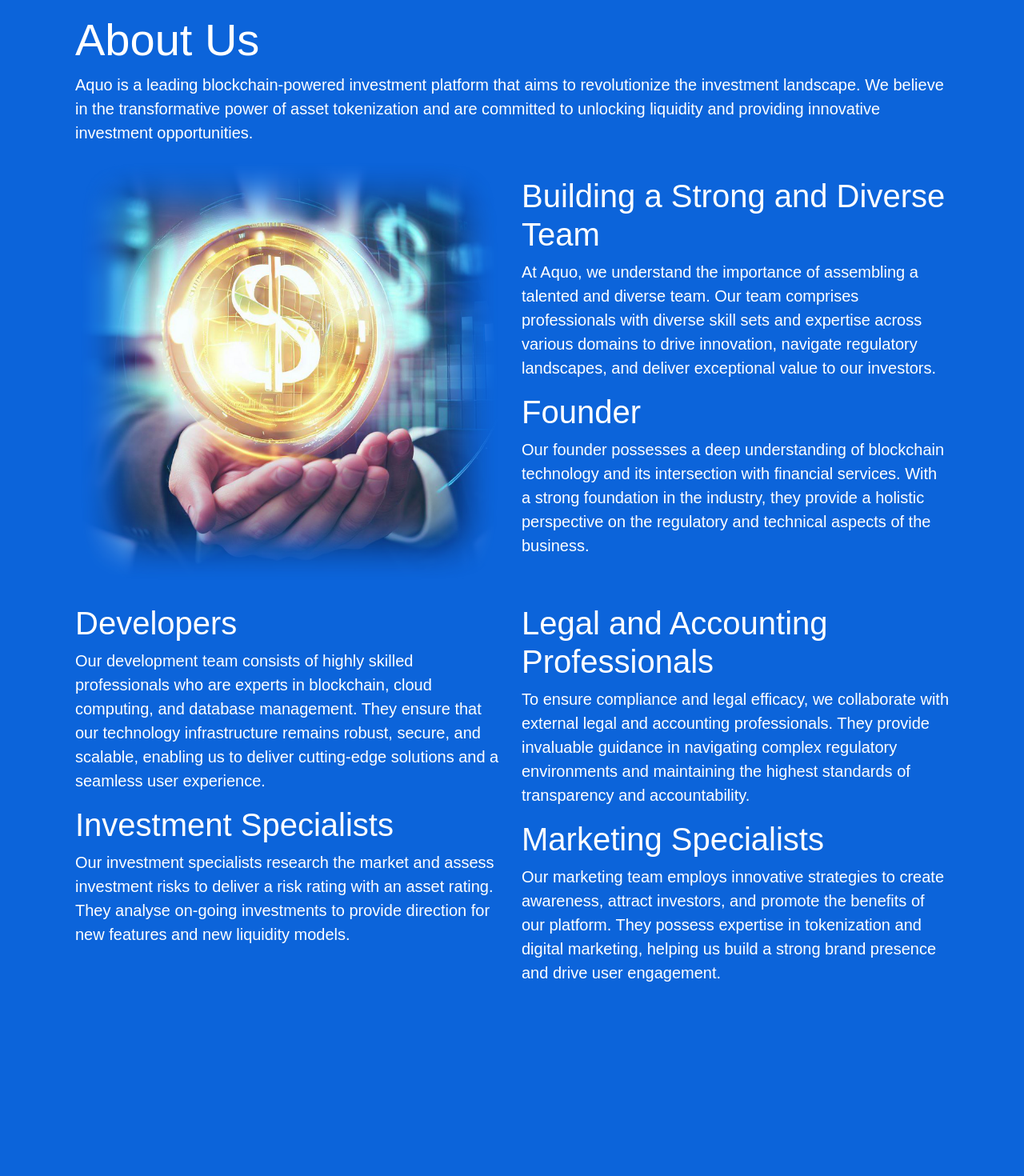
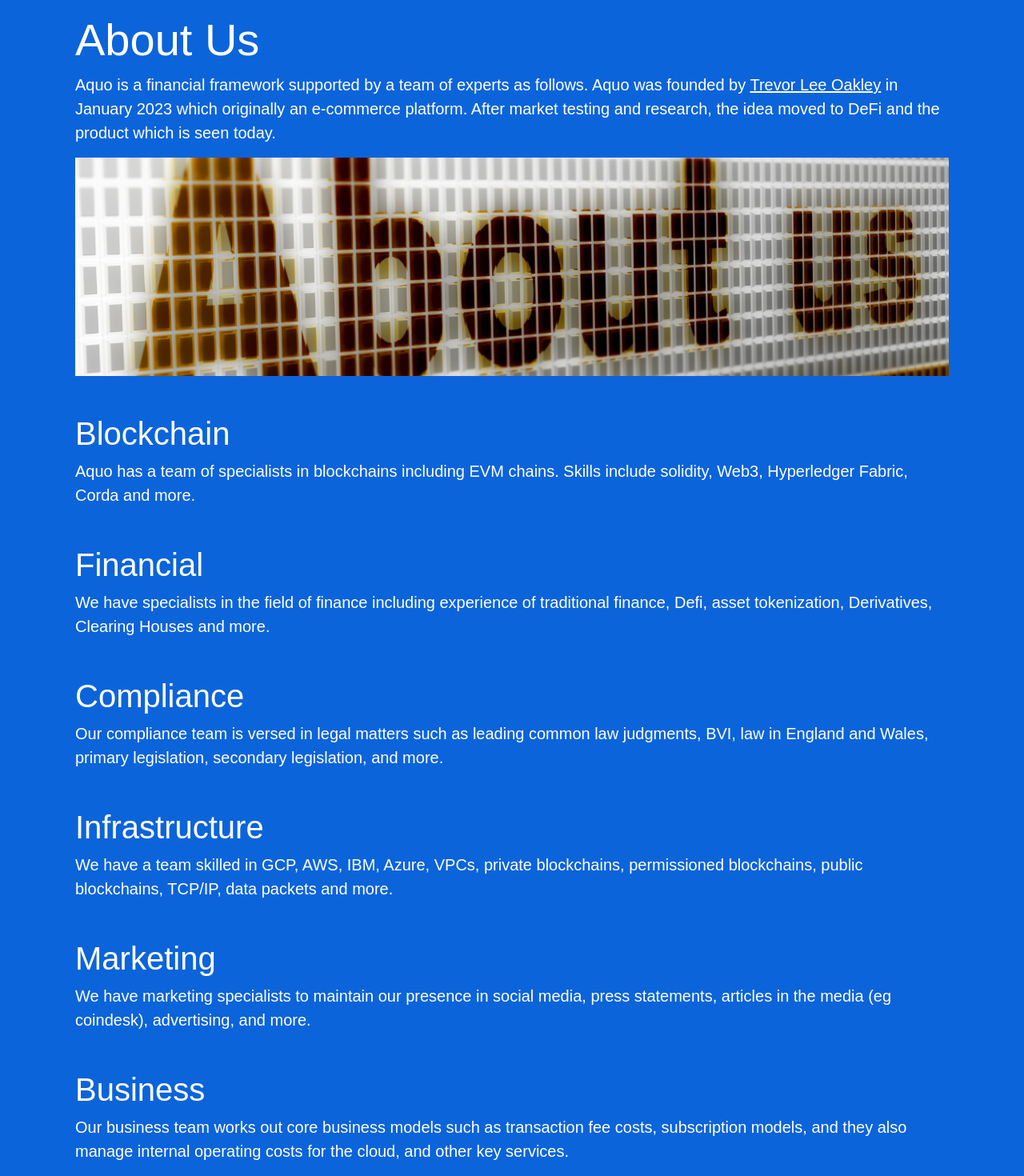
Before and after one commit to cryptotrader2023/aquo, a React (Create React App) app: page /about in a window 1280 px wide. Shown: the part 94-1564 px from the top of the page at 80% size. Before the commit the page ends 1341 px from the top, so only its background shows below. Built offline with nearby package versions, Linux system fonts and the light colour scheme.

Commit message:
about us

```diff
--- a/src/components/AboutUs.jsx
+++ b/src/components/AboutUs.jsx
@@ -6,52 +6,58 @@
       <div className="jumbotron mt-5">
         <h1 className="display-4">About Us</h1>
         <p className="lead">
-          Aquo is a leading blockchain-powered investment platform that aims to revolutionize the investment landscape. We believe in the transformative power of asset tokenization and are committed to unlocking liquidity and providing innovative investment opportunities.
+          Aquo is a financial framework supported by a team of experts as follows. Aquo was founded by <a href="https://uk.linkedin.com/in/trevorleeoakley" target="_blank" rel="noopener noreferrer" className="white-link">Trevor Lee Oakley</a> in January 2023 which originally an e-commerce platform. After market testing and research, the idea moved to DeFi and the product which is seen today.
         </p>
       </div>
 
       <div className="row">
-        <div className="col-md-6">
-          <img className="img-fluid" src="/aboutus.png" alt="Team Image" />
-        </div>
-        <div className="col-md-6">
-          <div className="mt-4">
-            <h2 className="display-6">Building a Strong and Diverse Team</h2>
-            <p className="lead">
-              At Aquo, we understand the importance of assembling a talented and diverse team. Our team comprises professionals with diverse skill sets and expertise across various domains to drive innovation, navigate regulatory landscapes, and deliver exceptional value to our investors.
-            </p>
-            <h4 className="display-6">Founder</h4>
-            <p className="lead">
-              Our founder possesses a deep understanding of blockchain technology and its intersection with financial services. With a strong foundation in the industry, they provide a holistic perspective on the regulatory and technical aspects of the business.
-            </p>
-          </div>
-        </div>
+        <div className="col-md-12">
+ <div className="text-center">
+        <img src="/aboutus.png" alt="About Us" className="img-fluid" />
+      </div>
+      </div>
       </div>
 
-      <div className="row mt-4">
-        <div className="col-md-6">
-          <h4 className="display-6">Developers</h4>
-          <p className="lead">
-            Our development team consists of highly skilled professionals who are experts in blockchain, cloud computing, and database management. They ensure that our technology infrastructure remains robust, secure, and scalable, enabling us to deliver cutting-edge solutions and a seamless user experience.
-          </p>
+      <div className="jumbotron mt-5">
+        <h1 className="display-6">Blockchain</h1>
+        <p className="lead">
+          Aquo has a team of specialists in blockchains including EVM chains. Skills include solidity, Web3, Hyperledger Fabric, Corda and more.
+        </p>
+      </div>
 
-          <h4 className="display-6">Investment Specialists</h4>
-          <p className="lead">
-            Our investment specialists research the market and assess investment risks to deliver a risk rating with an asset rating. They analyse on-going investments to provide direction for new features and new liquidity models.
+	  <div className="jumbotron mt-5">
+        <h1 className="display-6">Financial</h1>
+        <p className="lead">
+          We have specialists in the field of finance including experience of traditional finance, Defi, asset tokenization, Derivatives, Clearing Houses and more.
         </p>
-	  </div>
+      </div>
 
-        <div className="col-md-6">
-          <h4 className="display-6">Legal and Accounting Professionals</h4>
-          <p className="lead">
-            To ensure compliance and legal efficacy, we collaborate with external legal and accounting professionals. They provide invaluable guidance in navigating complex regulatory environments and maintaining the highest standards of transparency and accountability.
-          </p>
+	  <div className="jumbotron mt-5">
+        <h1 className="display-6">Compliance</h1>
+        <p className="lead">
+           Our compliance team is versed in legal matters such as leading common law judgments, BVI, law in England and Wales, primary legislation, secondary legislation, and more.
+        </p>
+      </div>
 
-          <h4 className="display-6">Marketing Specialists</h4>
-          <p className="lead">
-            Our marketing team employs innovative strategies to create awareness, attract investors, and promote the benefits of our platform. They possess expertise in tokenization and digital marketing, helping us build a strong brand presence and drive user engagement.
-          </p>
-        </div>
+	  <div className="jumbotron mt-5">
+        <h1 className="display-6">Infrastructure</h1>
+        <p className="lead">
+           We have a team skilled in GCP, AWS, IBM, Azure, VPCs, private blockchains, permissioned blockchains, public blockchains, TCP/IP, data packets and more.
+        </p>
+      </div>
+
+	  <div className="jumbotron mt-5">
+        <h1 className="display-6">Marketing</h1>
+        <p className="lead">
+           We have marketing specialists to maintain our presence in social media, press statements, articles in the media (eg coindesk), advertising, and more.
+        </p>
+      </div>
+
+	  <div className="jumbotron mt-5">
+        <h1 className="display-6">Business</h1>
+        <p className="lead">
+           Our business team works out core business models such as transaction fee costs, subscription models, and they also manage internal operating costs for the cloud, and other key services.
+        </p>
       </div>
     </div>
   );
--- a/src/components/Home.jsx
+++ b/src/components/Home.jsx
@@ -17,7 +17,7 @@
 	  <div className="col-md-12 ">
 
           <p className="lead">
-	  Aquo is an early stage project looking to revolutionize financial services. There are early stage investment opportunities in Aquo.
+	  Aquo is an early stage project looking to revolutionize financial services. There are early stage investment opportunities in <a href="https://www.linkedin.com/company/aquoassets"  target="_blank" rel="noopener noreferrer" className="white-link">Aquo</a>.
           </p>
 	  </div>
       </div>
@@ -57,16 +57,15 @@
 	          <Link to="/business-models" className="text-white">Aquo Videos</Link>
 </p>
           <p className="lead">
-            Join Aquo today and unlock a world of asset liquidity possibilities. Experience seamless digital investment, trustworthy vetting processes, and a community of like-minded investors. Together, let's reshape the future of investments and achieve your financial goals.
+	    Aquo provides the following:
           </p>
           <ul className="lead">
-            <li>Real World Asset Tokenization</li>
-            <li>Increased Investment Accessibility</li>
-            <li>Security and Compliance for Investments</li>
-            <li>Diverse Investment Opportunities</li>
-            <li>Integration of Derivatives for Assets</li>
-            <li>Innovative Business Models</li>
-            <li>Global Reach for Investors</li>
+            <li>Real World Asset Tokenization Framework</li>
+            <li>Price Oracle for the Real Assets</li>
+            <li>Pegged Pricing for the Asset Tokens (Synthetic Tokens)</li>
+            <li>Liqudiity via DAOs</li>
+            <li>Derivatives Creation </li>
+            <li>Settlement via DCNs</li>
           </ul>
         </div>
       </div>
--- a/src/components/Vision.jsx
+++ b/src/components/Vision.jsx
@@ -1,4 +1,5 @@
 import React from 'react';
+import ReactPlayer from 'react-player';
 import { ListGroup, Container } from 'react-bootstrap';
 import './App.css';
 
@@ -43,6 +44,17 @@
           </ListGroup>
         </div>
       </div>
+	            <div className="col-md-12 text-center">
+<div className='player-wrapper'>
+      <ReactPlayer
+        className='react-player'
+        url='https://www.youtube.com/watch?v=TK8T9aBrrCI'
+        width='100%'
+        height='100%'
+          controls={true}
+      />
+    </div>
+          </div>
     </Container>
   );
 };
```
Also changed, not shown: public/aboutus.png.
